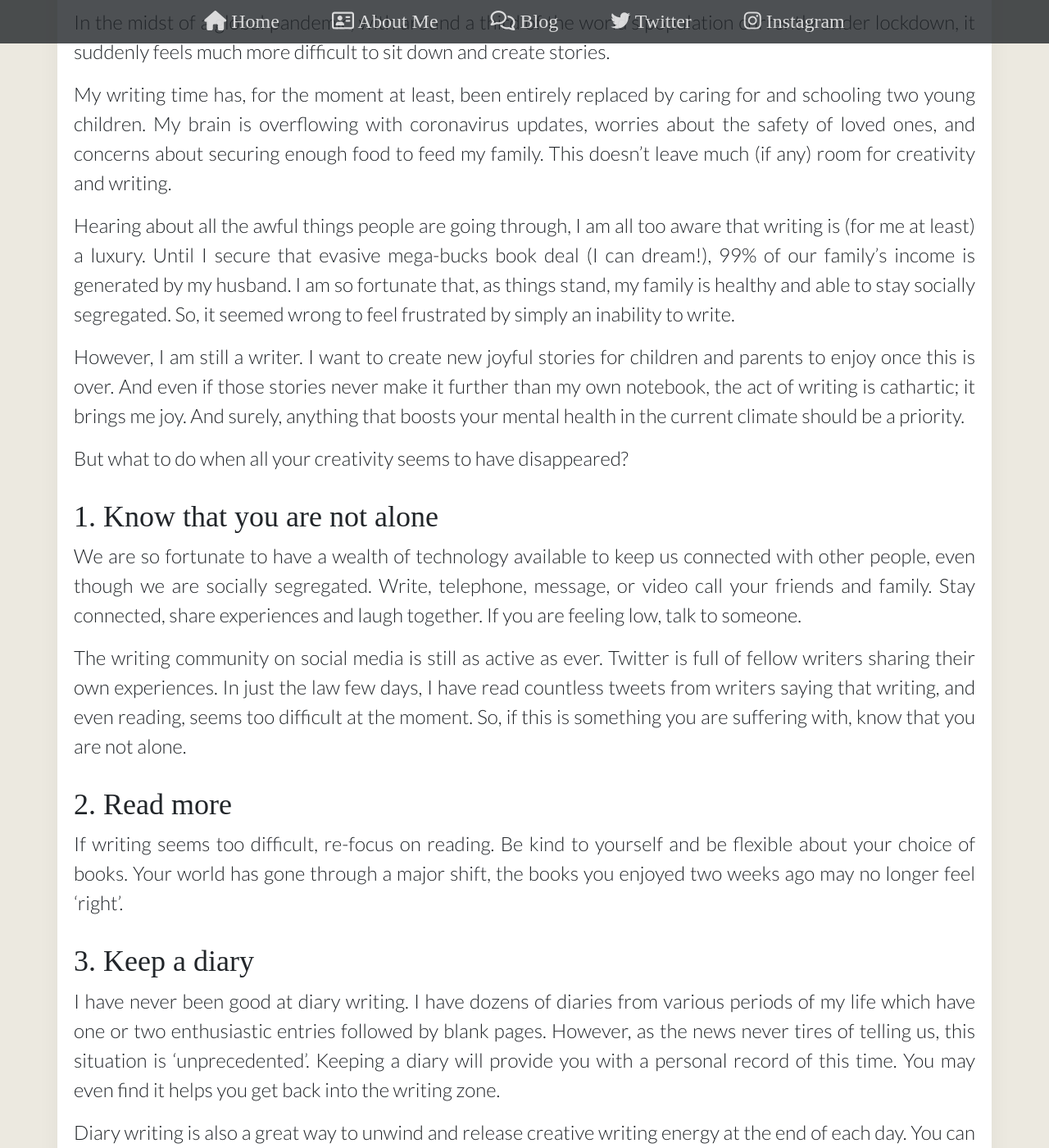
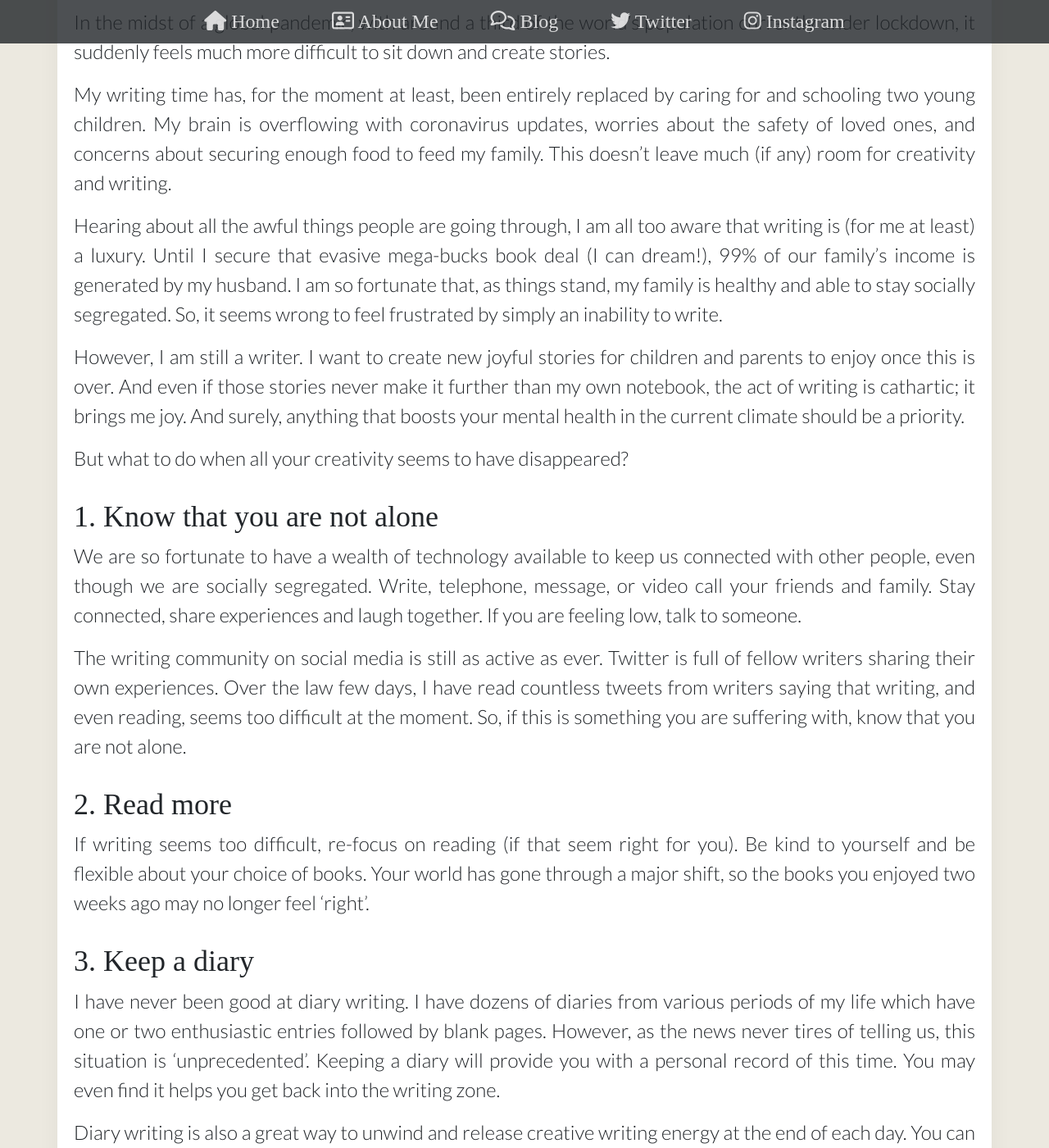
Before and after one commit to KateThompsonWrites/KateThompsonWrites.github.io, a Jekyll site: the page built from _posts/2020-03-27-what-to-do-when-creativity-disappears.md, in a window 1280 px wide and 1400 px high, scrolled down 548 px. Shown: the whole window at 82% size. Built offline with Jekyll 4.4.1, drawn with Linux system fonts in a browser that asks for light colours; nearby versions of some CDN libraries; some web fonts are replaced.

Commit message:
Tweaks to creativity blog post on 27 march

```diff
--- a/_posts/2020-03-27-what-to-do-when-creativity-disappears.md
+++ b/_posts/2020-03-27-what-to-do-when-creativity-disappears.md
@@ -6,7 +6,7 @@ In the midst of a global pandemic, with around a third of the world’s populati
 
 My writing time has, for the moment at least, been entirely replaced by caring for and schooling two young children. My brain is overflowing with coronavirus updates, worries about the safety of loved ones, and concerns about securing enough food to feed my family. This doesn’t leave much (if any) room for creativity and writing.
 
-Hearing about all the awful things people are going through, I am all too aware that writing is (for me at least) a luxury. Until I secure that evasive mega-bucks book deal (I can dream!), 99% of our family’s income is generated by my husband. I am so fortunate that, as things stand, my family is healthy and able to stay socially segregated. So, it seemed wrong to feel frustrated by simply an inability to write.
+Hearing about all the awful things people are going through, I am all too aware that writing is (for me at least) a luxury. Until I secure that evasive mega-bucks book deal (I can dream!), 99% of our family’s income is generated by my husband. I am so fortunate that, as things stand, my family is healthy and able to stay socially segregated. So, it seems wrong to feel frustrated by simply an inability to write.
 
 However, I am still a writer. I want to create new joyful stories for children and parents to enjoy once this is over. And even if those stories never make it further than my own notebook, the act of writing is cathartic; it brings me joy. And surely, anything that boosts your mental health in the current climate should be a priority.
 
@@ -16,11 +16,11 @@ But what to do when all your creativity seems to have disappeared?
 
 We are so fortunate to have a wealth of technology available to keep us connected with other people, even though we are socially segregated. Write, telephone, message, or video call your friends and family. Stay connected, share experiences and laugh together. If you are feeling low, talk to someone.
 
-The writing community on social media is still as active as ever. Twitter is full of fellow writers sharing their own experiences. In just the law few days, I have read countless tweets from writers saying that writing, and even reading, seems too difficult at the moment. So, if this is something you are suffering with, know that you are not alone.
+The writing community on social media is still as active as ever. Twitter is full of fellow writers sharing their own experiences. Over the law few days, I have read countless tweets from writers saying that writing, and even reading, seems too difficult at the moment. So, if this is something you are suffering with, know that you are not alone.
 
 ## 2.	Read more
 
-If writing seems too difficult, re-focus on reading. Be kind to yourself and be flexible about your choice of books. Your world has gone through a major shift, the books you enjoyed two weeks ago may no longer feel ‘right’.
+If writing seems too difficult, re-focus on reading (if that seem right for you). Be kind to yourself and be flexible about your choice of books. Your world has gone through a major shift, so the books you enjoyed two weeks ago may no longer feel ‘right’.
 
 ## 3.	Keep a diary
 
```
